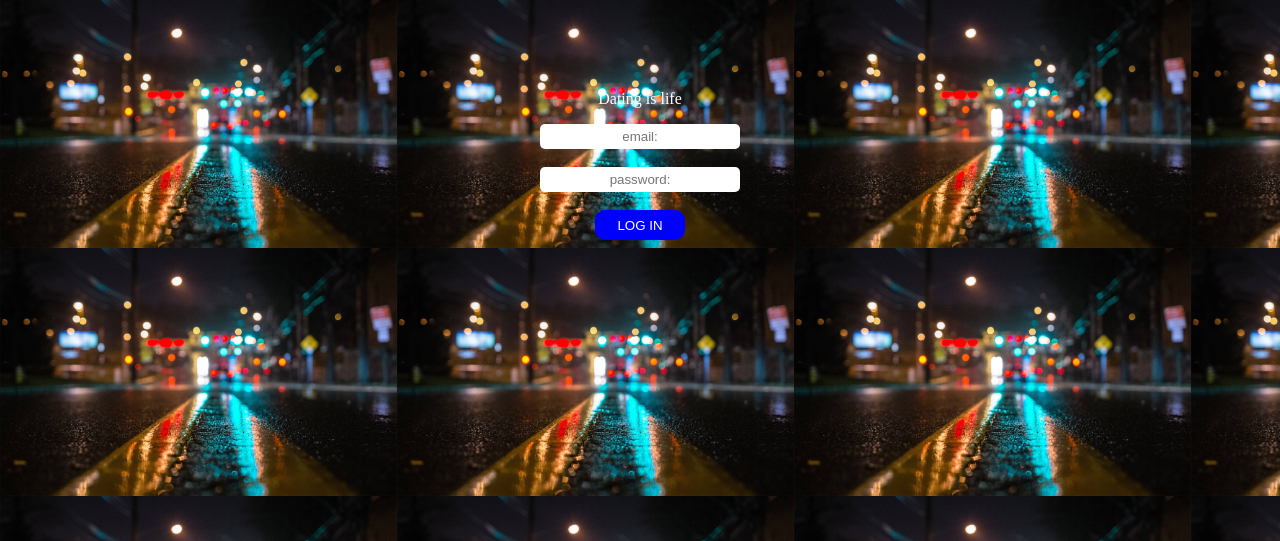
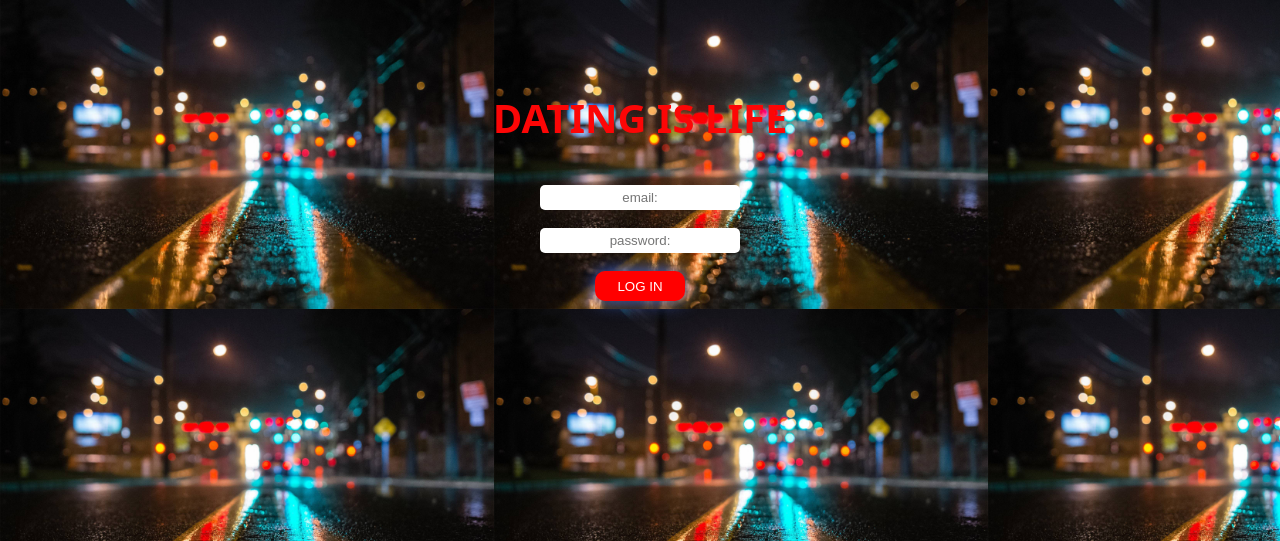
Before and after one commit to Yuhalim/Dating-website, a PHP site: page /login.php in a window 1280 px wide. Shown: the top 541 px of the page. Run offline with PHP 8.4, Linux system fonts and the light colour scheme.

Commit message:
Add files via upload

```diff
--- a/dating_web/login.php
+++ b/dating_web/login.php
@@ -1,11 +1,26 @@
 <?php
-include('config.php');
-
+include ('config.php');
+session_start();
+$message="";
+$mess="";
 if(isset($_POST['log'])){
-    $check = mysqli_query($conn, "SELECT * users WHERE email='{$email}'");
+    if($_POST['email']!="" && $_POST['password']!=""){
+        $username= $_POST['email'];
+        $password = $_POST['password'];
+        $verify = mysqli_query($conn, "SELECT * FROM users WHERE email='$email' && password='$password'");
+        $count = mysqli_num_rows($verify);
+        if($count==1){
+            $email=$_SESSION['email'];
+            $password=$_SESSION['password'];
+            header('Location:dash.php');
+        }else{
+            $message = 'Email and password not valid';
+        }
+    }else{
+        $mess='please fill all areas';
+    }
 }
 ?>
-
 <!DOCTYPE html>
 <html lang="en">
 <head>
@@ -14,17 +29,25 @@ if(isset($_POST['log'])){
     <meta name="viewport" content="width=device-width, initial-scale=1.0">
     <title>login page</title>
     <link rel="stylesheet" href="main.css">
+    </script>
 </head>
 <body>
+
     <form action>
         <p>
             Dating is life
         </p>
-        <input type="email" placeholder="email:">
+        <input name="email" type="email" placeholder="email:">
         <br><br>
-        <input type="password" placeholder="password:">
+        <input name="password" type="password" placeholder="password:">
         <br><br>
         <button name="log">LOG IN</button>
+        <div style="color:red">
+            <?php
+                echo $mess;
+                echo $message;
+            ?>
+        </div>
 
     </form>
 </body>
--- a/dating_web/main.css
+++ b/dating_web/main.css
@@ -20,22 +20,29 @@ body{
     color:white;
 }
 p{
-    color: white
+    color: rgb(252, 6, 6);
+    font-size: 40px;
+    font-weight: bold;
+    text-transform: uppercase;
+    font-family: system-ui, -apple-system, BlinkMacSystemFont, 'Segoe UI', Roboto, Oxygen, Ubuntu, Cantarell, 'Open Sans', 'Helvetica Neue', sans-serif;
 }
 form{
     margin-top: 90px;
 }
 button{
-    background-color: blue;
+    background-color: red;
     width: 90px;
     height: 30px;
     border-radius: 10px;
     color: white;
     border-style: hidden;
+    cursor: pointer;
+    box-shadow: 0px 0px 18px 0 royalblue;
+    transition: .3s ease box-shadow;
 }
-button::after{
+button:hover{
     width: 110px;
-    height:50px;
+    height:30px;
 }
 .file{
     height:100px;
```
Also changed, not shown: dating_web/index.php (+6 -5 lines).
